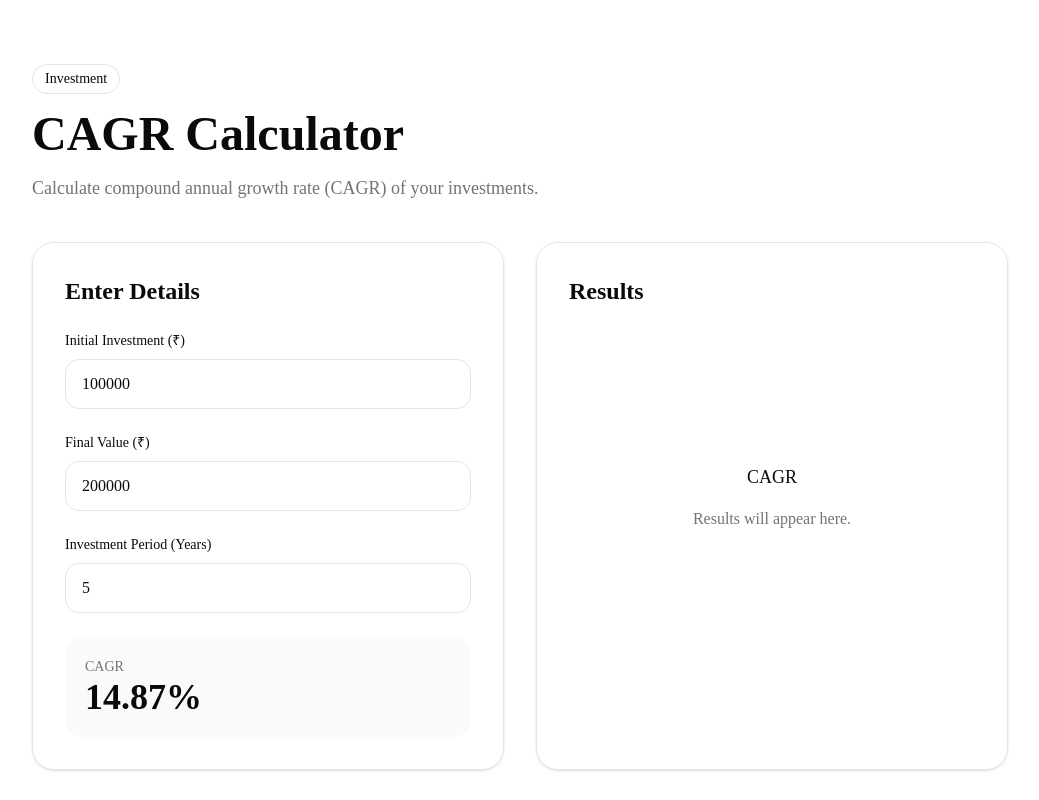
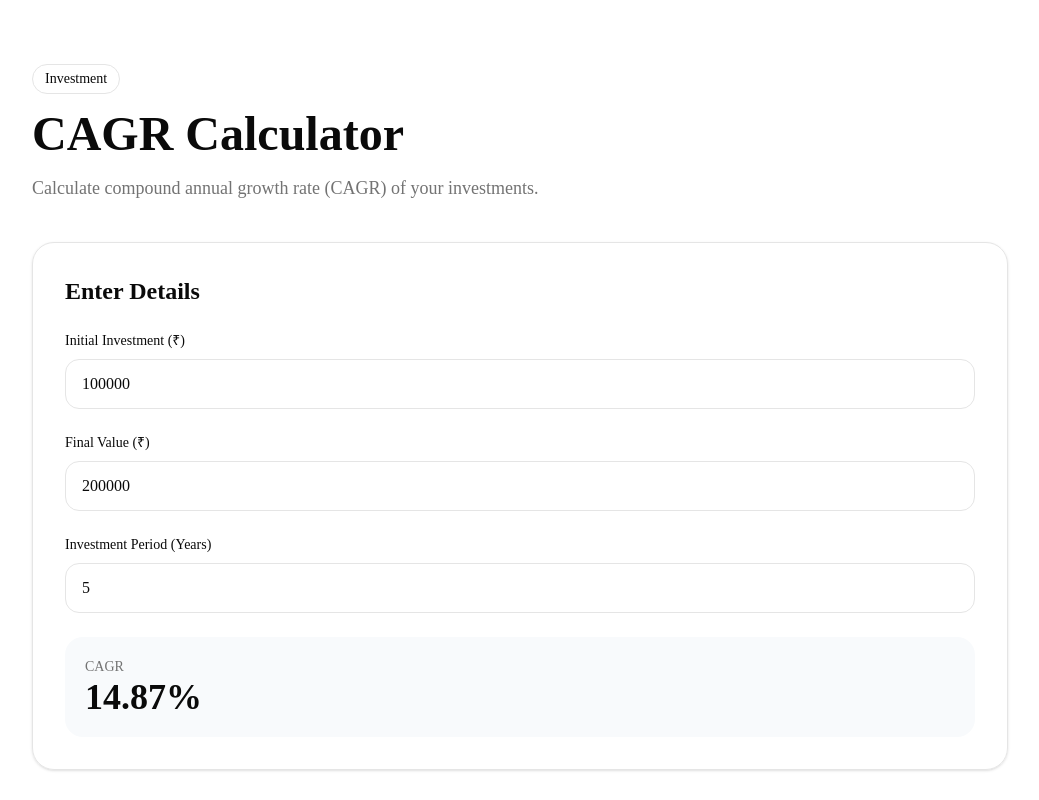
Before and after one commit to payadav142-rgb/FinWise, a Next.js app: page /calculators/cagr-calculator in a window 1280 px wide. Shown: the top 800 px of the page, without its empty margins (120-1159 px from the left). Built offline with nearby package versions, Linux system fonts and the light colour scheme.

Commit message:
Simplify calculator layout by removing duplicate result panel

```diff
--- a/app/calculators/[slug]/page.tsx
+++ b/app/calculators/[slug]/page.tsx
@@ -133,27 +133,7 @@ export default async function CalculatorPage({
           {calculator.description}
         </p>
 
-        <CalculatorLayout
-          title={
-            slug === "sip-calculator"
-              ? "Maturity Value"
-              : slug === "fd-calculator"
-              ? "Maturity Amount"
-              : slug === "rd-calculator"
-              ? "Maturity Amount"
-              : slug === "cagr-calculator"
-              ? "CAGR"
-              : slug === "lumpsum-calculator"
-              ? "Future Value"
-              : slug === "ppf-calculator"
-              ? "Maturity Amount"
-              : slug === "emi-calculator"
-              ? "Monthly EMI"
-              : slug === "income-tax-calculator"
-              ? "Estimated Tax"
-              : "Result"
-          }
-        >
+        <CalculatorLayout>
           {getCalculatorComponent(slug)}
         </CalculatorLayout>
 
--- a/components/calculator/CalculatorLayout.tsx
+++ b/components/calculator/CalculatorLayout.tsx
@@ -1,15 +1,12 @@
 type CalculatorLayoutProps = {
-  title: string;
   children: React.ReactNode;
 };
 
 export default function CalculatorLayout({
-  title,
   children,
 }: CalculatorLayoutProps) {
   return (
-    <div className="mt-10 grid gap-8 lg:grid-cols-2">
-      {/* Input Section */}
+    <div className="mt-10">
       <div className="rounded-3xl border p-8 shadow-sm">
         <h2 className="text-2xl font-semibold">
           Enter Details
@@ -19,25 +16,6 @@ export default function CalculatorLayout({
           {children}
         </div>
       </div>
-
-      {/* Result Section */}
-      <div className="rounded-3xl border p-8 shadow-sm">
-        <h2 className="text-2xl font-semibold">
-          Results
-        </h2>
-
-        <div className="mt-10 flex h-[300px] items-center justify-center text-center">
-          <div>
-            <p className="text-lg font-medium">
-              {title}
-            </p>
-
-            <p className="mt-4 text-muted-foreground">
-              Results will appear here.
-            </p>
-          </div>
-        </div>
-      </div>
     </div>
   );
 }
```
